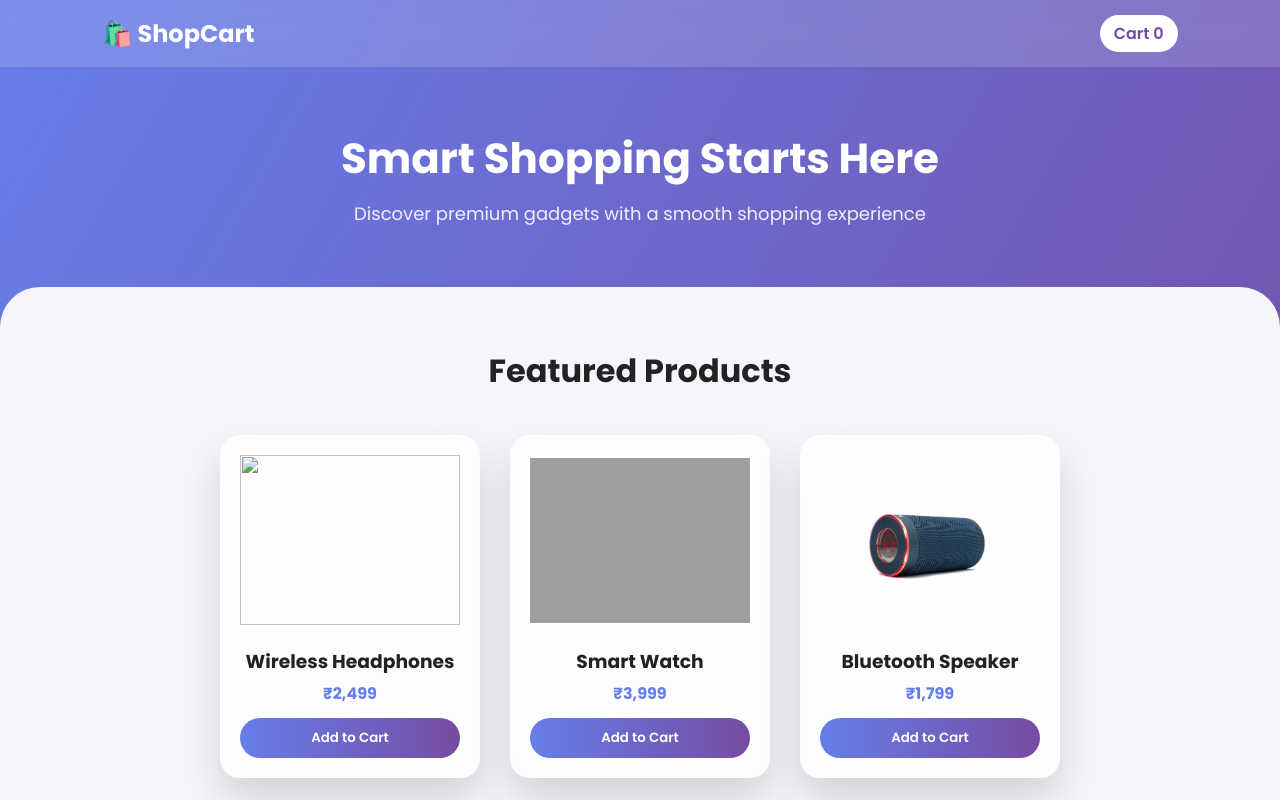
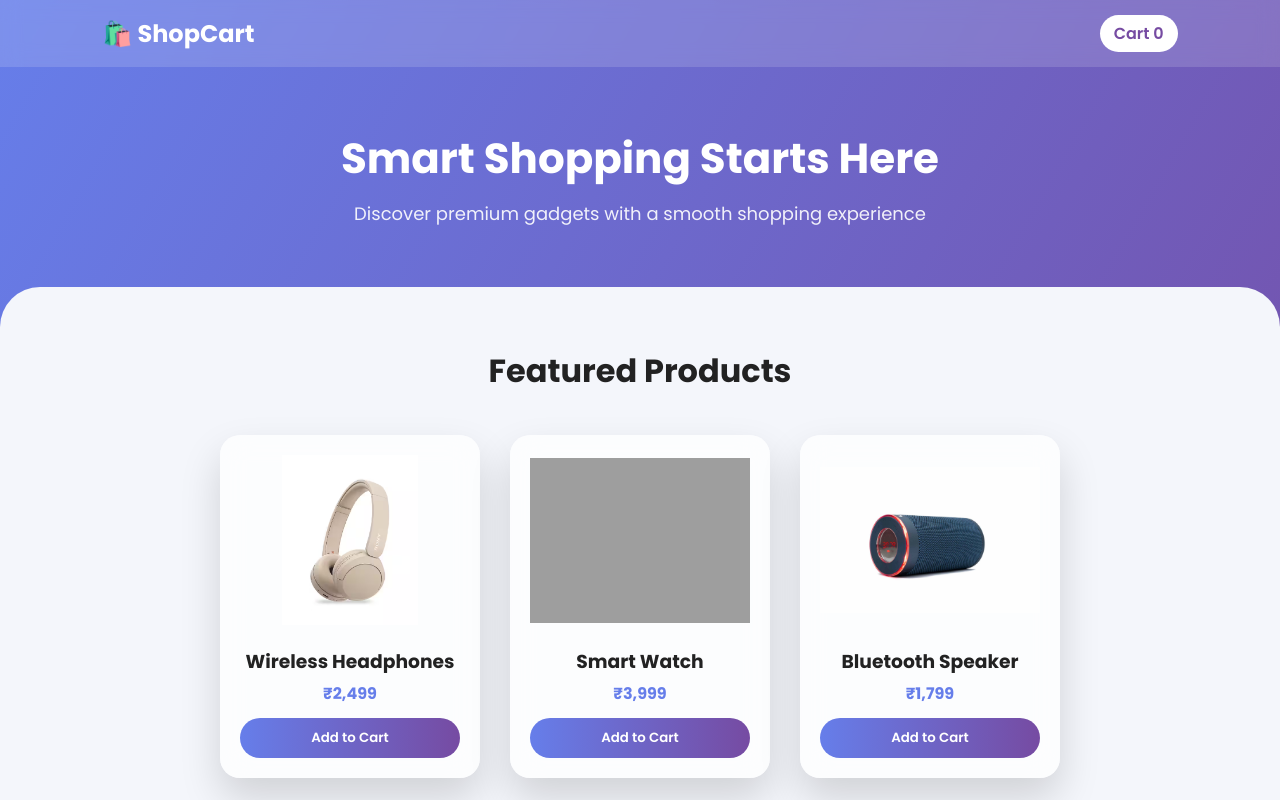
Before and after one commit to abhsys/Cloud-, a plain HTML site: page index.html in a window 1280 px wide. Shown: the top 800 px of the page. Drawn offline with Linux system fonts and the light colour scheme; grey boxes are pictures that could not be loaded; files whose address does not match are found by name.

Commit message:
Update index.html

```diff
--- a/index.html
+++ b/index.html
@@ -31,7 +31,7 @@
     <div class="product-grid">
 
         <div class="product-card">
-            <img src="images\headphones.png">
+            <img src="headphones.png">
             <h3>Wireless Headphones</h3>
             <p class="price">₹2,499</p>
             <button onclick="addToCart('Wireless Headphones',2499)">Add to Cart</button>
```
